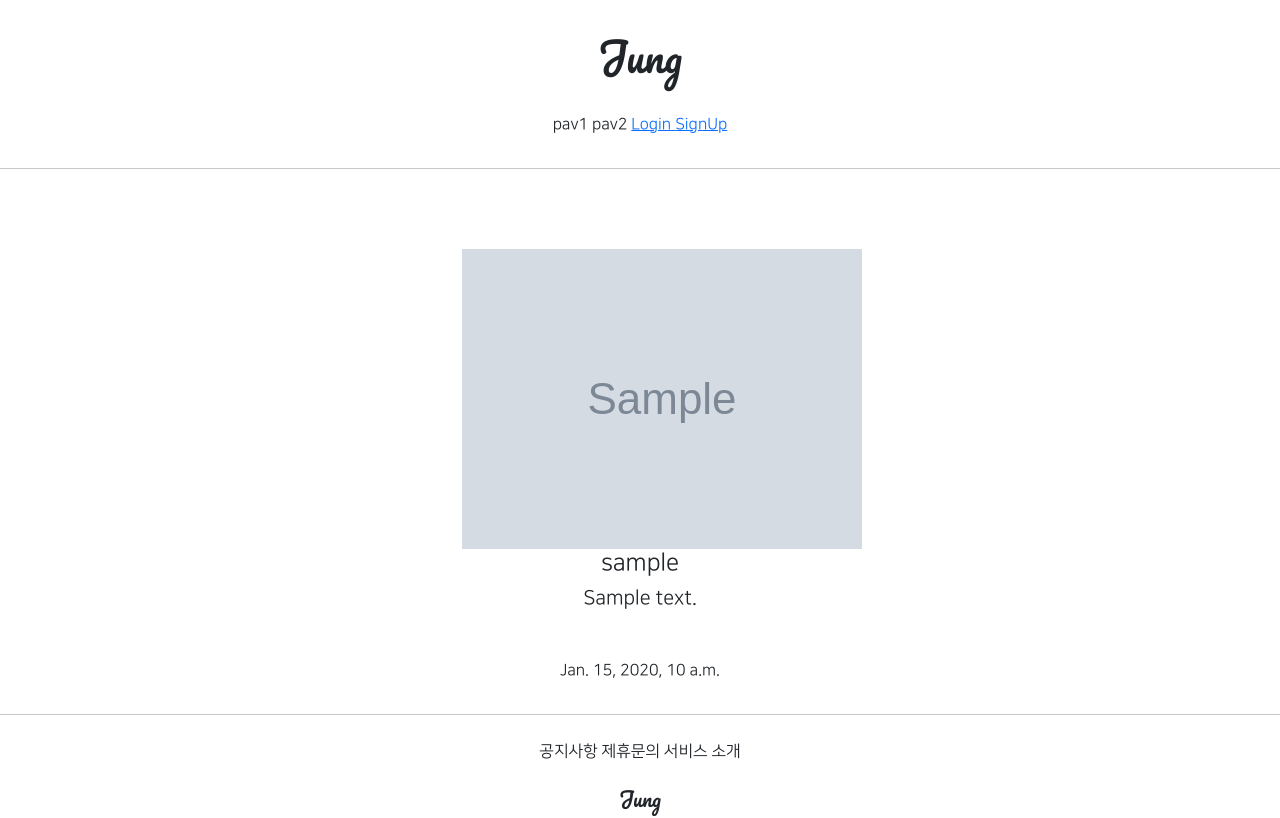
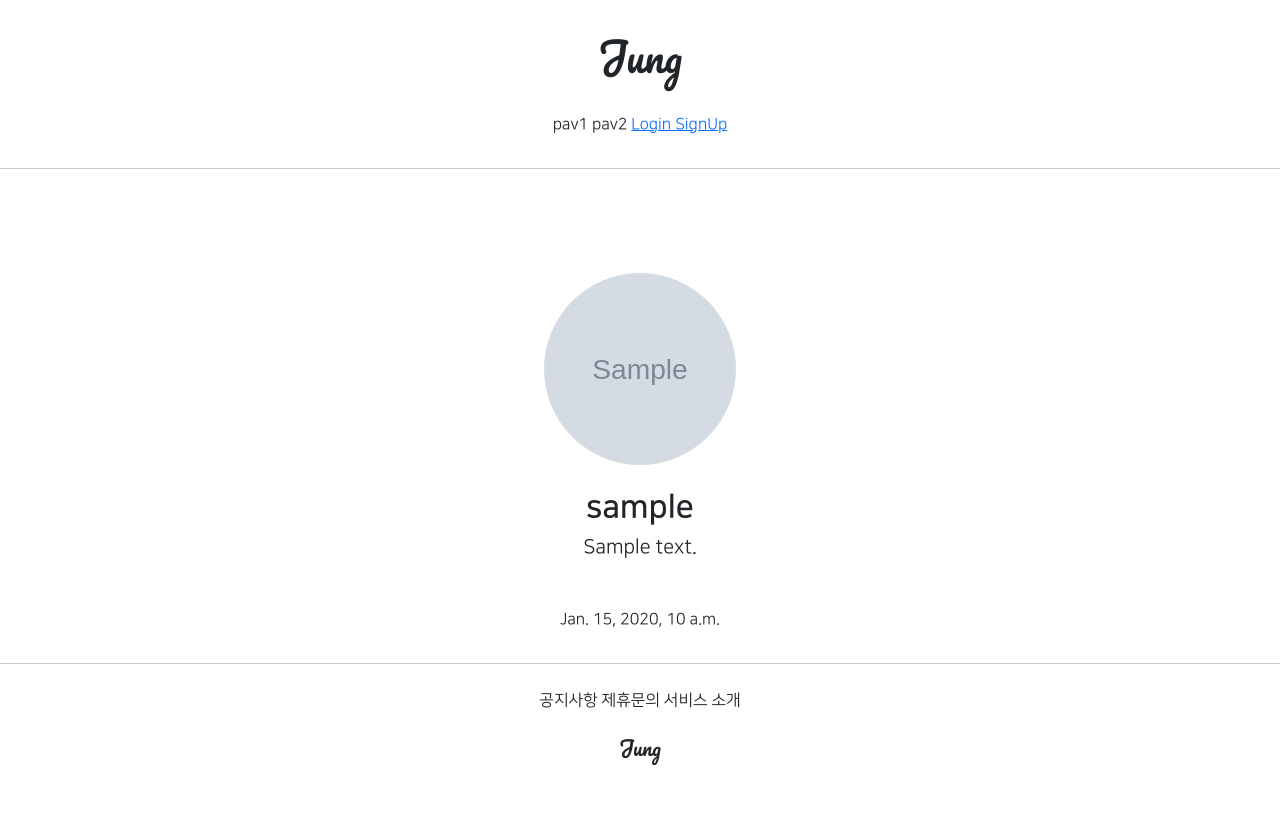
Before and after one commit to meanwo/meanwo, a Django app: page /accounts/detail/1 in a window 1280 px wide. Shown: the top 818 px of the page. After the commit the page ends 765 px from the top, so only its background shows below. Run offline with Django 3.2, Linux system fonts and the light colour scheme; tables that the repository leaves empty hold one stand-in row (values such as "Sample post"); grey boxes marked "Sample" are stand-in pictures; parts of the project's set-up code (start-up, migrations or seed data) failed here and were passed over; some libraries are stand-ins or nearby versions.

Commit message:
7/27 6ban class commit 3

```diff
--- a/accountapp/templates/accountapp/detail.html
+++ b/accountapp/templates/accountapp/detail.html
@@ -6,15 +6,16 @@
         <div class="m-5">
             {%  if target_user.profile %}
                 <img src="{{ target_user.profile.image.url }}"
+                     class="profile_image m-4"
                      alt="profile image">
-                <h4>{{ target_user.profile.nickname }}</h4>
+                <h2 class="NNS_B">{{ target_user.profile.nickname }}</h2>
                 <h5>{{ target_user.profile.message }}</h5>
             {% else %}
-            <h4>
+            <h2>
                 <a href=""{% url 'profileapp:create' %}>
                     Create Profile
                 </a>
-            </h4>
+            </h2>
             {% endif %}
         </div>
         <div>
--- a/static/base.css
+++ b/static/base.css
@@ -19,3 +19,14 @@
     max-width: 500px;
     padding: 1rem 1.5rem;
 }
+
+.profile_image {
+    height: 12rem;
+    width: 12rem;
+    border-radius: 20rem;
+    object-fit: cover;
+}
+
+.NNS_B {
+    font-family: "NanumSquareB", cursive;
+}
```
